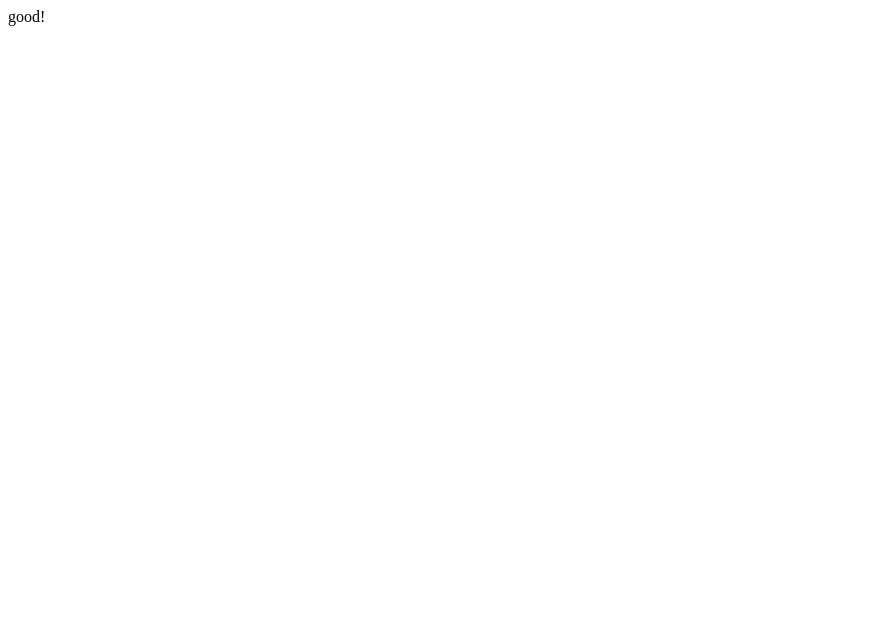
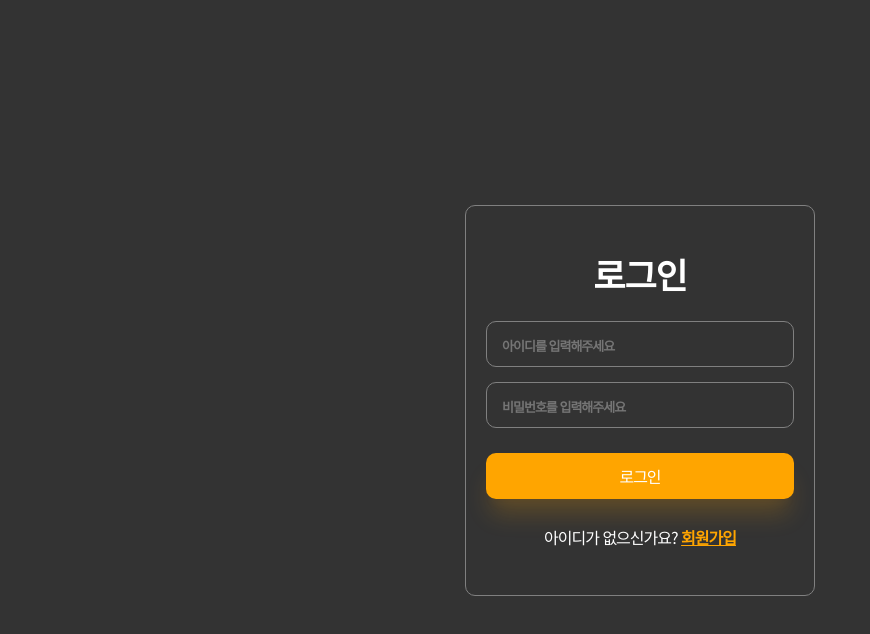
Before and after one commit to go4654/cook-recipt-frontend, a React (Create React App) app: page / in a window 1280 px wide. Shown: the top 634 px of the page, without its empty margins (0-870 px from the left). Built offline with nearby package versions, Linux system fonts and the light colour scheme.

Commit message:
login ui

```diff
--- a/public/index.html
+++ b/public/index.html
@@ -1,5 +1,5 @@
 <!DOCTYPE html>
-<html lang="en">
+<html lang="ko">
   <head>
     <meta charset="utf-8" />
     <link rel="icon" href="%PUBLIC_URL%/favicon.ico" />
@@ -11,6 +11,12 @@
     />
     <link rel="apple-touch-icon" href="%PUBLIC_URL%/logo192.png" />
     <link rel="manifest" href="%PUBLIC_URL%/manifest.json" />
+    <link rel="preconnect" href="https://fonts.googleapis.com" />
+    <link rel="preconnect" href="https://fonts.gstatic.com" crossorigin />
+    <link
+      href="https://fonts.googleapis.com/css2?family=Noto+Sans+KR:wght@100;300;400;500;700;900&display=swap"
+      rel="stylesheet"
+    />
     <title>Cook Recipe</title>
   </head>
   <body>
--- a/src/App.js
+++ b/src/App.js
@@ -1,5 +1,42 @@
+import { ApolloProvider, useReactiveVar } from "@apollo/client";
+import { HelmetProvider } from "react-helmet-async";
+import { BrowserRouter as Router, Route, Routes } from "react-router-dom";
+import { ThemeProvider } from "styled-components";
+import { darkModeVar, loggedInVar } from "./apollo";
+import { Home } from "./pages/Home";
+import { Login } from "./pages/Login";
+import { NotFound } from "./pages/NotFound";
+import { Signup } from "./pages/SIgnup";
+import { routes } from "./routes";
+import { darkTheme, GlobalStyled, lightTheme } from "./styles/style";
+import { client } from "./apollo";
+
 function App() {
-  return <div>good!</div>;
+  const loggedIn = useReactiveVar(loggedInVar);
+  const darkMode = useReactiveVar(darkModeVar);
+
+  return (
+    <ApolloProvider client={client}>
+      <ThemeProvider theme={darkMode ? darkTheme : lightTheme}>
+        <GlobalStyled />
+        <HelmetProvider>
+          <Router>
+            <Routes>
+              <Route
+                path={routes.home}
+                element={loggedIn ? <Home /> : <Login />}
+              />
+              <Route
+                path={routes.signup}
+                element={loggedIn ? <Home /> : <Signup />}
+              />
+              <Route path="/*" element={<NotFound />} />
+            </Routes>
+          </Router>
+        </HelmetProvider>
+      </ThemeProvider>
+    </ApolloProvider>
+  );
 }
 
 export default App;
--- /dev/null
+++ b/src/apollo.js
@@ -0,0 +1,10 @@
+import { ApolloClient, InMemoryCache, makeVar } from "@apollo/client";
+
+export const loggedInVar = makeVar(false);
+
+export const darkModeVar = makeVar(true);
+
+export const client = new ApolloClient({
+  uri: "http://localhost:4000/graphql",
+  cache: new InMemoryCache(),
+});
--- /dev/null
+++ b/src/components/PageTitle.js
@@ -0,0 +1,9 @@
+import { Helmet } from "react-helmet-async";
+
+export const PageTitle = ({ title }) => {
+  return (
+    <Helmet>
+      <title>{title} | Cook Recipe</title>
+    </Helmet>
+  );
+};
--- /dev/null
+++ b/src/pages/Home.js
@@ -0,0 +1,3 @@
+export const Home = () => {
+  return <div>Home</div>;
+};
--- /dev/null
+++ b/src/pages/Login.js
@@ -0,0 +1,91 @@
+import { Link } from "react-router-dom";
+import styled from "styled-components";
+import { PageTitle } from "../components/PageTitle";
+import { routes } from "../routes";
+
+const Wrap = styled.div`
+  height: 100vh;
+  display: flex;
+  justify-content: center;
+  align-items: center;
+`;
+
+const LoginWrap = styled.div`
+  border: 1px solid ${(props) => props.theme.borderColor};
+  padding: 50px 20px;
+  max-width: 350px;
+  width: 100%;
+  display: flex;
+  flex-direction: column;
+  align-items: center;
+  border-radius: 10px;
+`;
+
+const Title = styled.div`
+  font-size: 35px;
+  font-weight: 700;
+  margin-bottom: 30px;
+`;
+
+const Form = styled.form`
+  width: 100%;
+  display: flex;
+  flex-direction: column;
+  align-items: center;
+`;
+
+const Input = styled.input`
+  width: 100%;
+  border: 1px solid ${(props) => props.theme.borderColor};
+  padding: 10px 15px;
+  border-radius: 10px;
+  margin-bottom: 15px;
+  &::placeholder {
+    font-size: 13px;
+    font-weight: 600;
+  }
+  box-sizing: border-box;
+`;
+
+const Button = styled.button`
+  margin-top: 10px;
+  width: 100%;
+  background-color: ${(props) => props.theme.mainColor};
+  padding: 15px 0;
+  border-radius: 10px;
+  display: flex;
+  justify-content: center;
+  align-items: center;
+  box-shadow: rgba(255, 165, 0, 0.2) 0px 20px 25px -5px,
+    rgba(255, 165, 0, 0.04) 0px 10px 10px -5px;
+`;
+
+const BottomWrap = styled.div`
+  margin-top: 30px;
+  a {
+    color: ${(props) => props.theme.mainColor};
+    font-weight: 700;
+    text-decoration: underline;
+  }
+`;
+
+export const Login = () => {
+  return (
+    <Wrap>
+      <PageTitle title="로그인" />
+      <LoginWrap>
+        <Title>로그인</Title>
+        <Form>
+          <Input type="text" placeholder="아이디를 입력해주세요" />
+          <Input type="password" placeholder="비밀번호를 입력해주세요" />
+          <Button>로그인</Button>
+        </Form>
+        <BottomWrap>
+          <span>
+            아이디가 없으신가요? <Link to={routes.signup}> 회원가입</Link>
+          </span>
+        </BottomWrap>
+      </LoginWrap>
+    </Wrap>
+  );
+};
--- /dev/null
+++ b/src/pages/NotFound.js
@@ -0,0 +1,3 @@
+export const NotFound = () => {
+  return <div>NotFound</div>;
+};
--- /dev/null
+++ b/src/pages/SIgnup.js
@@ -0,0 +1,3 @@
+export const Signup = () => {
+  return <div>Signup</div>;
+};
--- /dev/null
+++ b/src/routes.js
@@ -0,0 +1,5 @@
+export const routes = {
+  home: "/",
+  editProfile: "/edit-profile",
+  signup: "/signup",
+};
--- /dev/null
+++ b/src/styles/style.js
@@ -0,0 +1,44 @@
+import { createGlobalStyle } from "styled-components";
+import reset from "styled-reset";
+
+export const lightTheme = {
+  bgColor: "aliceblue",
+  fontColor: "#1d1d1d",
+  borderColor: "#dbdbdb",
+  mainColor: "orange",
+};
+
+export const darkTheme = {
+  bgColor: "#333",
+  fontColor: "#fff",
+  borderColor: "#808080",
+  mainColor: "orange",
+};
+
+export const GlobalStyled = createGlobalStyle`
+    ${reset}
+
+    *{
+        box-sizing: border-box;
+    }
+
+    body{
+        font-family: 'Noto Sans KR', sans-serif;
+        background-color: ${(props) => props.theme.bgColor};
+        color:${(props) => props.theme.fontColor};
+        letter-spacing: -1px;
+    }
+
+    input,button {
+        all:unset;
+    }
+
+    a{
+        text-decoration: none;
+        color:inherit;
+    }
+
+    li{
+        list-style: none;
+    }
+`;
```
Also changed, not shown: package.json (+10 -0 lines), 2 other files (tests, documents, lock files or other folders).
